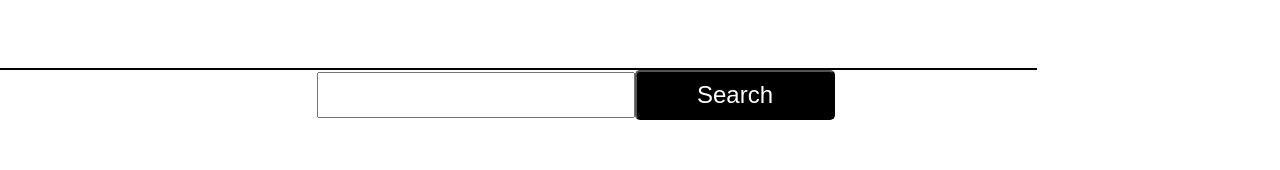
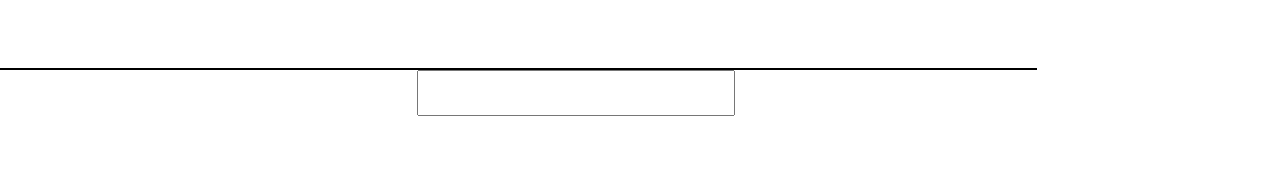
Before and after one commit to Protopaco/lab-02-horned-creatures-gallery, a React (Create React App) app: page / in a window 1280 px wide. Shown: the part 172-342 px from the top of the page. Built offline with nearby package versions, Linux system fonts and the light colour scheme.

Commit message:
search is now not case sensitive

```diff
--- a/src/App.js
+++ b/src/App.js
@@ -12,38 +12,38 @@ export default class App extends React.Component {
     displayedImages: images,
   }
   // when the user changes a drop down menu, the information is stored in "filterArray"
-  handleFilters = (returnedObject) => {
-    this.setState({
-      filterArray: returnedObject,
-    })
-  }
+  // handleFilters = (returnedObject) => {
+  //   this.setState({
+  //     filterArray: returnedObject,
+  //   })
+  // }
   // when the user pushes the 'search' button it applies the filters to the images list
   // and returns those that meet all of the conditions
-  applyFilters = () => {
+  // applyFilters = () => {
 
-    let filterKeyArray = Object.keys(this.state.filterArray);
+  //   let filterKeyArray = Object.keys(this.state.filterArray);
 
-    let filteredImages = images.filter((image) => {
-      // filters using a for loop through all of the filters applied
-      let include = true;
-      for (let key of filterKeyArray) {
-        if (!image[key].toString().includes(this.state.filterArray[key]) && this.state.filterArray[key] !== 'any') {
-          include = false;
-        }
-      }
-      return include;
-    })
+  //   let filteredImages = images.filter((image) => {
+  //     // filters using a for loop through all of the filters applied
+  //     let include = true;
+  //     for (let key of filterKeyArray) {
+  //       if (!image[key].toString().includes(this.state.filterArray[key]) && this.state.filterArray[key] !== 'any') {
+  //         include = false;
+  //       }
+  //     }
+  //     return include;
+  //   })
 
-    this.setState({
-      displayedImages: filteredImages,
-    })
+  //   this.setState({
+  //     displayedImages: filteredImages,
+  //   })
 
-  }
+  // }
 
   handleSearch = (e) => {
     let filteredImages = images.filter((image) => {
-      let searchValue = e.target.value;
-      let imageValues = image.horns + image.description + image.title + image.keyword;
+      let searchValue = e.target.value.toLowerCase();
+      let imageValues = (image.horns + image.description + image.title + image.keyword).toLowerCase();
       if (imageValues.includes(searchValue)) {
         return true;
       }
@@ -65,7 +65,7 @@ export default class App extends React.Component {
         <Header />
         {/* <FilterList function={this.handleFilters} /> */}
         <SearchBar onChange={this.handleSearch} />
-        <button value="search" onClick={this.applyFilters}>Search</button>
+        {/* <button value="search" onClick={this.applyFilters}>Search</button> */}
         <ImageList images={this.state.displayedImages} />
       </div>
     );
```
